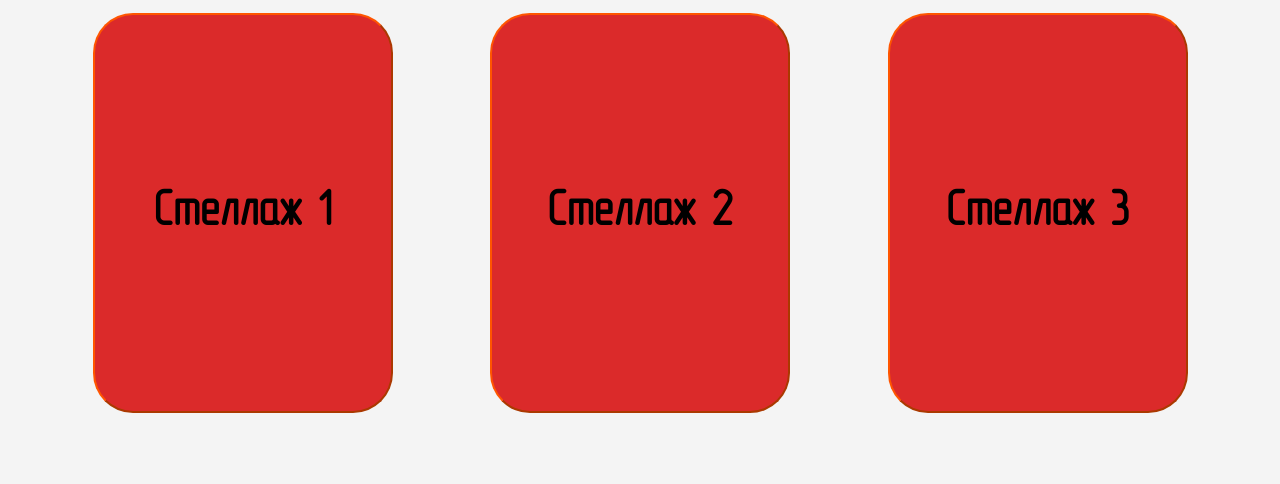
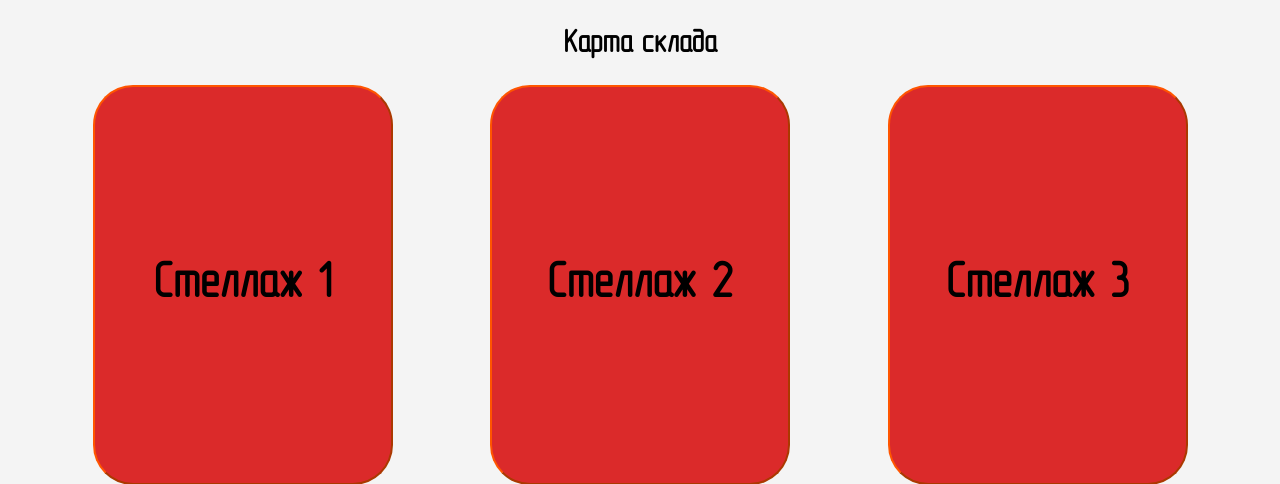
Before and after one commit to k-bar-n/FDB-ar, a Flask app: page /map in a window 1280 px wide. Shown: the part 139-623 px from the top of the page. Run offline with Flask 3, Linux system fonts and the light colour scheme.

Commit message:
some-changes

```diff
--- a/templates/Map/map.html
+++ b/templates/Map/map.html
@@ -9,6 +9,7 @@
 {% endblock %}
 
 {% block content %}
+  <h1>Карта склада</h1>
   <div class="container">
     <button class="stellazh" onclick="redirectToAnotherPage5()">
       <div class="stellazh-text">Стеллаж 1</div>
```
